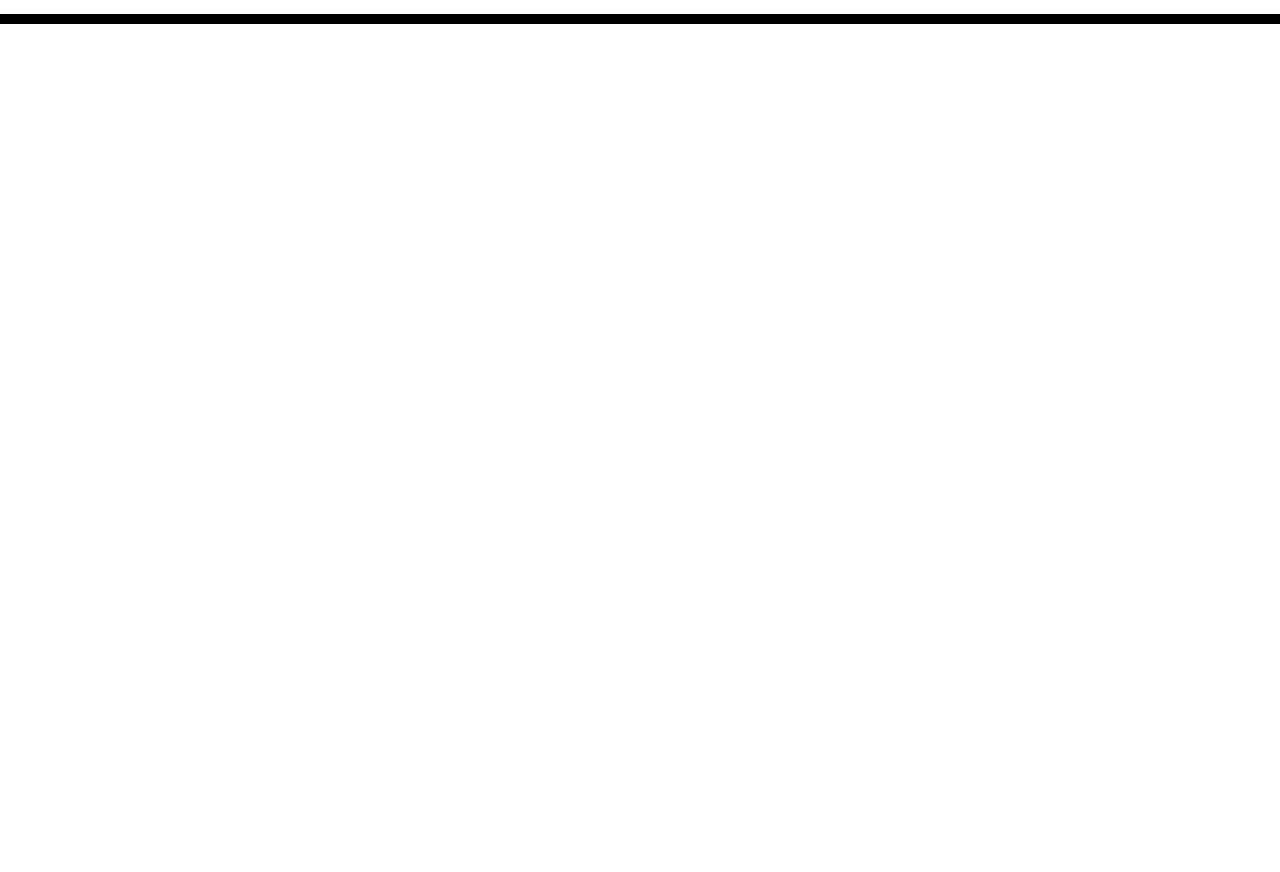
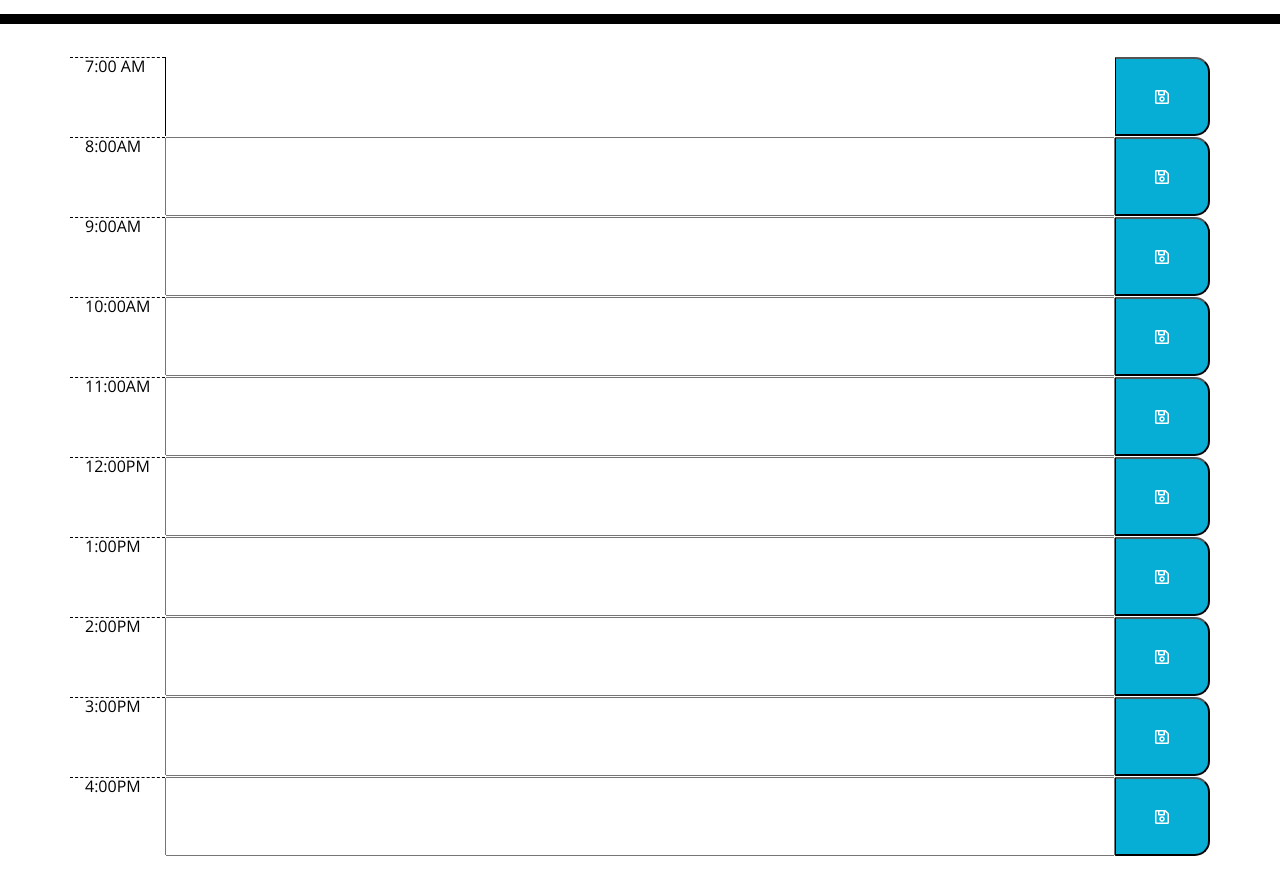
Before and after one commit to jamesosull16/dayplanner, a plain HTML site: page index.html in a window 1280 px wide. Shown: the part 280-1152 px from the top of the page. Before the commit the page ends 800 px from the top, so only its background shows below. Drawn offline with nearby package versions, Linux system fonts and the light colour scheme.

Commit message:
created rows in html, function for color coded time, changed the color for past, present, future

```diff
--- a/index.html
+++ b/index.html
@@ -30,6 +30,120 @@
     </header>
     <div class="container">
       <!-- Timeblocks go here -->
+      <table class="time-block card-body table">
+        <tbody>
+          <div class="row">
+            <form>
+              <time class="hour hour-7 col-md-1">7:00 AM</time>
+              <textarea
+                type="text"
+                class="description textarea col-md-10"
+                data-time="7"
+              ></textarea>
+              <button class="saveBtn save-btn-7 col-md-1 far fa-save"></button>
+            </form>
+          </div>
+          <div class="row">
+            <form>
+              <time class="hour hour-8 col-md-1">8:00AM</time>
+              <input
+                type="text"
+                class="description textarea col-md-10"
+                data-time="8"
+              />
+              <button class="saveBtn save-btn-8 col-md-1 far fa-save"></button>
+            </form>
+          </div>
+          <div class="row">
+            <form>
+              <time class="hour hour-9 col-md-1">9:00AM</time>
+              <input
+                type="text"
+                class="description textarea col-md-10"
+                data-time="9"
+              />
+              <button class="saveBtn save-btn-9 col-md-1 far fa-save"></button>
+            </form>
+          </div>
+          <div class="row">
+            <form>
+              <time class="hour hour-10 col-md-1">10:00AM</time>
+              <input
+                type="text"
+                class="description textarea col-md-10"
+                data-time="10"
+              />
+              <button class="saveBtn save-btn-10 col-md-1 far fa-save"></button>
+            </form>
+          </div>
+          <div class="row">
+            <form>
+              <time class="hour hour-11 col-md-1">11:00AM</time>
+              <input
+                type="text"
+                class="description textarea col-md-10"
+                data-time="11"
+              />
+              <button class="saveBtn save-btn-11 col-md-1 far fa-save"></button>
+            </form>
+          </div>
+          <div class="row">
+            <form>
+              <time class="hour hour-12 col-md-1">12:00PM</time>
+              <input
+                type="text"
+                class="description textarea col-md-10"
+                data-time="12"
+              />
+              <button class="saveBtn save-btn-12 col-md-1 far fa-save"></button>
+            </form>
+          </div>
+          <div class="row">
+            <form>
+              <time class="hour hour-1 col-md-1">1:00PM</time>
+              <input
+                type="text"
+                class="description textarea col-md-10"
+                data-time="1"
+              />
+              <button class="saveBtn save-btn-1 col-md-1 far fa-save"></button>
+            </form>
+          </div>
+          <div class="row">
+            <form>
+              <time class="hour hour-2 col-md-1">2:00PM</time>
+              <input
+                type="text"
+                class="description textarea col-md-10"
+                data-time="2"
+              />
+              <button class="saveBtn save-btn-2 col-md-1 far fa-save"></button>
+            </form>
+          </div>
+          <div class="row">
+            <form>
+              <time class="hour hour-3 col-md-1">3:00PM</time>
+              <input
+                type="text"
+                class="description textarea col-md-10"
+                data-time="3"
+              />
+              <button class="saveBtn save-btn-3 col-md-1 far fa-save"></button>
+            </form>
+          </div>
+          <div class="row">
+            <form>
+              <time class="hour hour-4 col-md-1">4:00PM</time>
+              <input
+                type="text"
+                class="description textarea col-md-10"
+                data-time="4"
+              />
+              <button class="saveBtn save-btn-4 col-md-1 far fa-save"></button>
+            </form>
+          </div>
+        </tbody>
+      </table>
     </div>
 
     <script src="https://cdnjs.cloudflare.com/ajax/libs/jquery/3.2.1/jquery.min.js"></script>
--- a/script.js
+++ b/script.js
@@ -1,21 +1,34 @@
 //VARIABLE DECLATION
+$(document).ready(function () {
+  var saveBtn = $(".saveBtn");
+  var description = $(".description");
 
-var currentDay = document.querySelector("#currentDay");
-var date = null;
+  //FUNCTIONS
 
-
-//FUNCTIONS
-
-//updating the current day and time
-var update = function () {
+  //updating the current day and time
+  update = function () {
     //using moment() to retrieve current day and time
-  (date = moment()),
-    currentDay.html(date.format("dddd, MMM, Do YYYY, h:mm:ss a"));
-};
-//setting the var currentDay to the id and updating the time every second
-$(document).ready(function () {
-  currentDay = $("#currentDay");
-  //calling the update function
+    $("#currentDay").html(moment().format("dddd, MMM, Do YYYY, h:mm:ss a"));
+  };
+  //calling the update function and setting the interval to every second
   update();
   setInterval(update, 1000);
+
+  //function for different colors dependent upon what time
+
+  var hours = date.getHours();
+  var htmlTimeBlock;
+  $(".description").each(function () {
+    htmlTimeBlock = parseInt($(this).attr("data-time"));
+    if (hours > htmlTimeBlock) {
+      $(this).addClass("past");
+    } else if (hours < htmlTimeBlock) {
+      $(this).addClass("future");
+    } else {
+      $(this).addClass("present");
+    }
+  });
+
+  //..saveBtn - event listener to save to local storage once clicked
+  $(".saveBtn").on("click", function () {});
 });
--- a/style.css
+++ b/style.css
@@ -1,10 +1,10 @@
 body {
-  font-family: 'Open Sans', sans-serif;
+  font-family: "Open Sans", sans-serif;
   font-size: 16px;
   line-height: 1;
 }
 
-textarea{
+textarea {
   background: transparent;
   border: none;
   resize: none;
@@ -21,11 +21,11 @@ textarea{
   border-bottom: 10px solid black;
 }
 
-.description{
+.description {
   white-space: pre-wrap;
 }
 
-.time-block{
+.time-block {
   text-align: center;
   border-radius: 15px;
 }
@@ -33,7 +33,7 @@ textarea{
 .row {
   white-space: pre-wrap;
   height: 80px;
-  border-top: 1px solid white;;
+  border-top: 1px solid white;
 }
 
 .hour {
@@ -43,12 +43,12 @@ textarea{
 }
 
 .past {
-  background-color: #d3d3d3;
+  background-color: #5c6c79;
   color: white;
 }
 
 .present {
-  background-color: #ff6961;
+  background-color: #078dfa;
   color: white;
 }
 
@@ -61,11 +61,11 @@ textarea{
   border-left: 1px solid black;
   border-top-right-radius: 15px;
   border-bottom-right-radius: 15px;
-  background-color: #06AED5;
+  background-color: #06aed5;
   color: white;
 }
 
 .saveBtn i:hover {
   font-size: 20px;
-  transition: all .3s ease-in-out;
+  transition: all 0.3s ease-in-out;
 }
```
